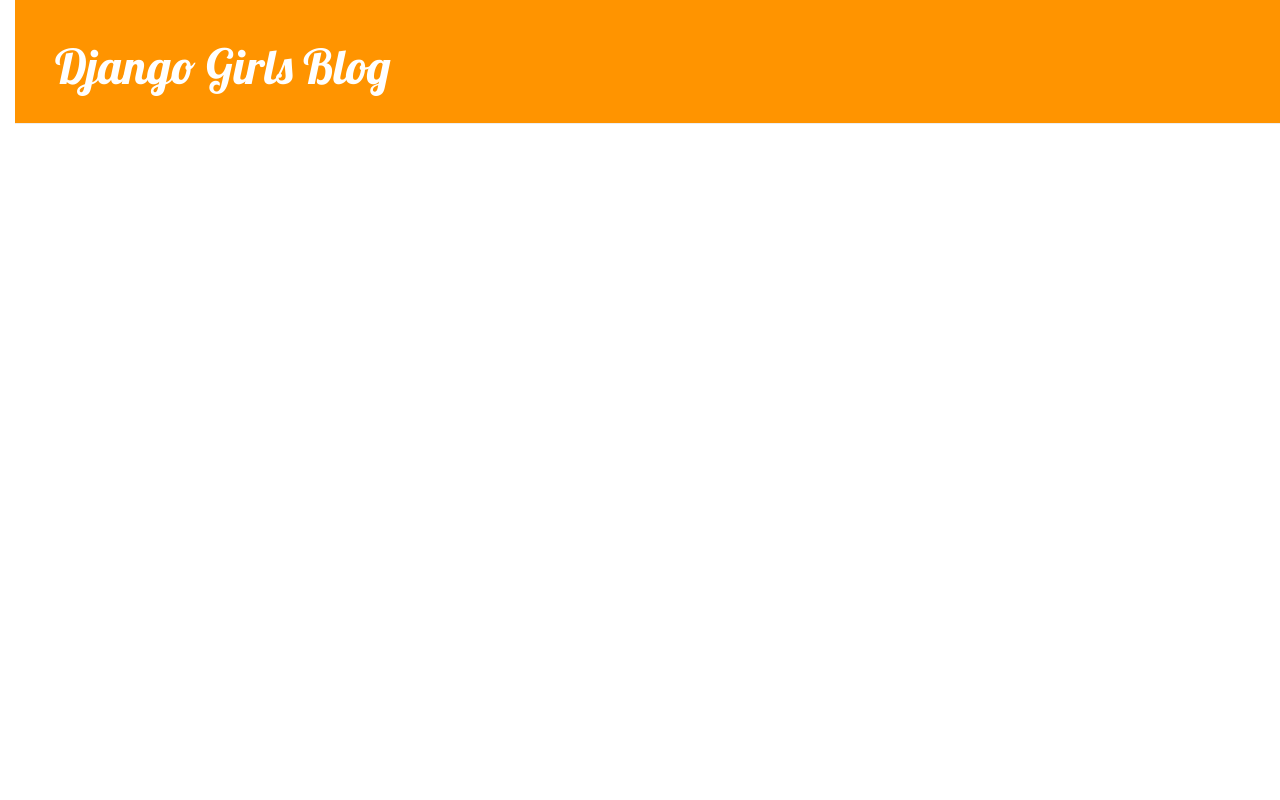
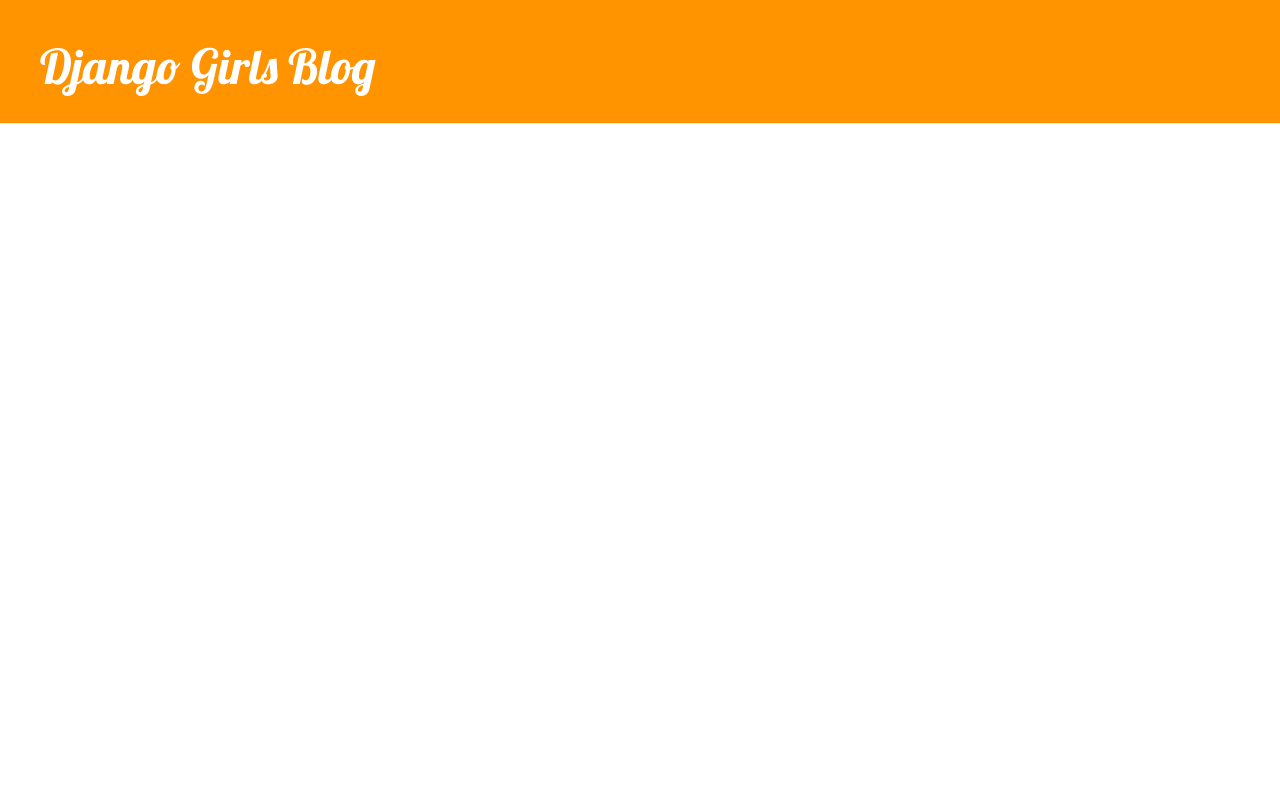
Before and after one commit to Akio153759/my-first-blog, a Django app: page / in a window 1280 px wide. Run offline with Django 3.2, Linux system fonts and the light colour scheme; data that the repository does not hold is empty; some libraries are stand-ins or nearby versions.

Commit message:
CSS modificado

```diff
--- a/blog/static/css/blog.css
+++ b/blog/static/css/blog.css
@@ -1,10 +1,3 @@
-h1 a {
-    color: #FCA205;
-    font-family: 'Lobster';
-}
-body {
-    padding-left: 15px;
-}
 .page-header {
     background-color: #ff9400;
     margin-top: 0;
```
